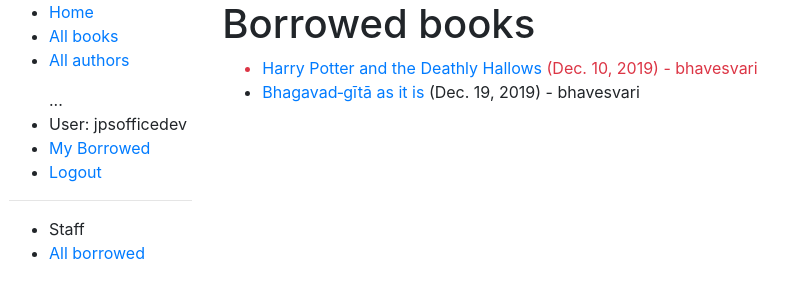
After one commit to bhawanabadlani/mdn-local-library, a Django app: page /catalog/borrowed/ in a window 1280 px wide. The commit adds this page. Shown: the top 300 px of the page, without its empty margins (6-794 px from the left). Run offline with Django 3.2, Linux system fonts and the light colour scheme; a user stored in the database is signed in; data comes from the database, SQL or seed files in the repository; both versions use the stored data as it was after the commit; some libraries are stand-ins or nearby versions.

Commit message:
User authentication and permissions

```diff
--- a/locallibrary/catalog/models.py
+++ b/locallibrary/catalog/models.py
@@ -1,6 +1,8 @@
 from django.db import models
 from django.urls import reverse
 import uuid # Required for unique book instances
+from django.contrib.auth.models import User
+from datetime import date
 
 # Create your models here.
 
@@ -57,6 +59,8 @@ class BookInstance(models.Model):
     book = models.ForeignKey(Book, on_delete=models.SET_NULL, null=True)
     imprint = models.CharField(max_length=200)
     due_back = models.DateField(null=True, blank=True)
+    borrower = models.ForeignKey(User, on_delete=models.SET_NULL, null=True, blank=True)
+
 
     LOAN_STATUS = (
         ('m', 'Maintenance'),
@@ -75,10 +79,18 @@ class BookInstance(models.Model):
 
     class Meta:
         ordering = ['due_back']
+        permissions = (("can_mark_returned", "Set book as returned"),)
 
     def __str__(self):
         """String for representing the Model object."""
         return f'{self.id} ({self.book.title})'
+
+    @property
+    def is_overdue(self):
+        if self.due_back and date.today() > self.due_back:
+            return True
+        return False
+
 
 class Author(models.Model):
     """Model representing an author."""
--- a/locallibrary/catalog/templates/catalog/base_generic.html
+++ b/locallibrary/catalog/templates/catalog/base_generic.html
@@ -31,6 +31,14 @@
             <li><a href="{% url 'login'%}?next={{request.path}}">Login</a></li>
           {% endif %}
         </ul>
+
+        {% if user.is_staff %}
+        <hr />
+          <ul class="sidebar-nav">
+            <li>Staff</li>
+            <li><a href="{% url 'borrowed' %}">All borrowed</a></li>
+          {% endif %}
+        </ul>
      {% endblock %}
       </div>
       <div class="col-sm-10 ">{% block content %}{% endblock %}
--- /dev/null
+++ b/locallibrary/catalog/templates/catalog/bookinstance_list_borrowed_by_all.html
@@ -0,0 +1,19 @@
+{% extends "catalog/base_generic.html" %}
+
+{% block content %}
+    <h1>Borrowed books</h1>
+
+    {% if bookinstance_list %}
+    <ul>
+
+      {% for bookinst in bookinstance_list %}
+      <li class="{% if bookinst.is_overdue %}text-danger{% endif %}">
+        <a href="{% url 'book-detail' bookinst.book.pk %}">{{bookinst.book.title}}</a> ({{ bookinst.due_back }}) - {% if user.is_staff %}{{ bookinst.borrower }}{% endif %}
+      </li>
+      {% endfor %}
+    </ul>
+
+    {% else %}
+      <p>There are no books borrowed.</p>
+    {% endif %}
+{% endblock %}
--- a/locallibrary/catalog/templates/catalog/index.html
+++ b/locallibrary/catalog/templates/catalog/index.html
@@ -10,10 +10,11 @@
     <li><strong>Copies:</strong> {{ num_instances }}</li>
     <li><strong>Copies available:</strong> {{ num_instances_available }}</li>
     <li><strong>Authors:</strong> {{ num_authors }}</li>
-    <li><strong>Books with "self" in them:</strong> {{ num_books_title_like }}</li>
-    <li><strong>genres with "fantasy":</strong> {{ num_genres_like }}</li>
   </ul>
+  <p>You have visited this page {{ num_visits }}{% if num_visits == 1 %} time{% else %} times{% endif %}.</p>
+
 {% endblock %}
+
 
 {% block title %}
 <title> British Council </title>
--- a/locallibrary/catalog/urls.py
+++ b/locallibrary/catalog/urls.py
@@ -8,3 +8,9 @@ urlpatterns = [
     path('authors/', views.AuthorListView.as_view(), name='authors'),
     path('author/<int:pk>', views.AuthorDetailView.as_view(), name='author-detail'),
 ]
+urlpatterns += [
+    path('mybooks/', views.LoanedBooksByUserListView.as_view(), name='my-borrowed'),
+]
+urlpatterns += [
+    path('borrowed/', views.LoanedBooksByAllUsersListView.as_view(), name='borrowed'),
+]
--- a/locallibrary/catalog/views.py
+++ b/locallibrary/catalog/views.py
@@ -1,7 +1,27 @@
 from django.shortcuts import render
 from catalog.models import Author, Book, BookInstance, Genre
 from django.views import generic
+from django.contrib.auth.mixins import LoginRequiredMixin
+
+
 # Create your views here.
+class LoanedBooksByUserListView(LoginRequiredMixin,generic.ListView):
+    """Generic class-based view listing books on loan to current user."""
+    model = BookInstance
+    template_name ='catalog/bookinstance_list_borrowed_user.html'
+    paginate_by = 10
+
+    def get_queryset(self):
+        return BookInstance.objects.filter(borrower=self.request.user).filter(status__exact='o').order_by('due_back')
+
+class LoanedBooksByAllUsersListView(LoginRequiredMixin,generic.ListView):
+    """Generic class-based view listing books on loan to current user."""
+    model = BookInstance
+    template_name ='catalog/bookinstance_list_borrowed_by_all.html'
+    paginate_by = 10
+
+    def get_queryset(self):
+        return BookInstance.objects.filter(status__exact='o').order_by('due_back')
 
 class BookListView(generic.ListView):
     model = Book
@@ -30,18 +50,18 @@ def index(request):
     # The all() is implied by default.
     num_authors = Author.objects.count()
 
-    # Genres and Books that contain a particular word(case insensitive)
-    num_books_title_like = Book.objects.filter(title__icontains="self").count()
-    num_genres_like = Genre.objects.filter(name__icontains="fanta").count()
+    # Number of visits to this view, as counted in the session variable.
+    num_visits = request.session.get('num_visits', 0)
+    request.session['num_visits'] = num_visits + 1
 
     context = {
         'num_books': num_books,
         'num_instances': num_instances,
         'num_instances_available': num_instances_available,
         'num_authors': num_authors,
-        'num_books_title_like': num_books_title_like,
-        'num_genres_like': num_genres_like,
+        'num_visits': num_visits,
     }
+
 
     # Render the HTML template with the data in the context variable
     return render(request, 'catalog/index.html', context=context)
--- a/locallibrary/templates/registration/password_reset_complete.html
+++ b/locallibrary/templates/registration/password_reset_complete.html
@@ -1,4 +1,4 @@
-{% extends "base_generic.html" %}
+{% extends "catalog/base_generic.html" %}
 
 {% block content %}
   <h1>The password has been changed!</h1>
```
Also changed, not shown: locallibrary/catalog/admin.py (+3 -9 lines), locallibrary/catalog/templates/catalog/bookinstance_list_borrowed_user.html (added, +19 -0 lines), locallibrary/catalog/migrations/0005_bookinstance_borrower.py (added), locallibrary/catalog/migrations/0006_auto_20191213_1708.py (added), locallibrary/db.sqlite3.
